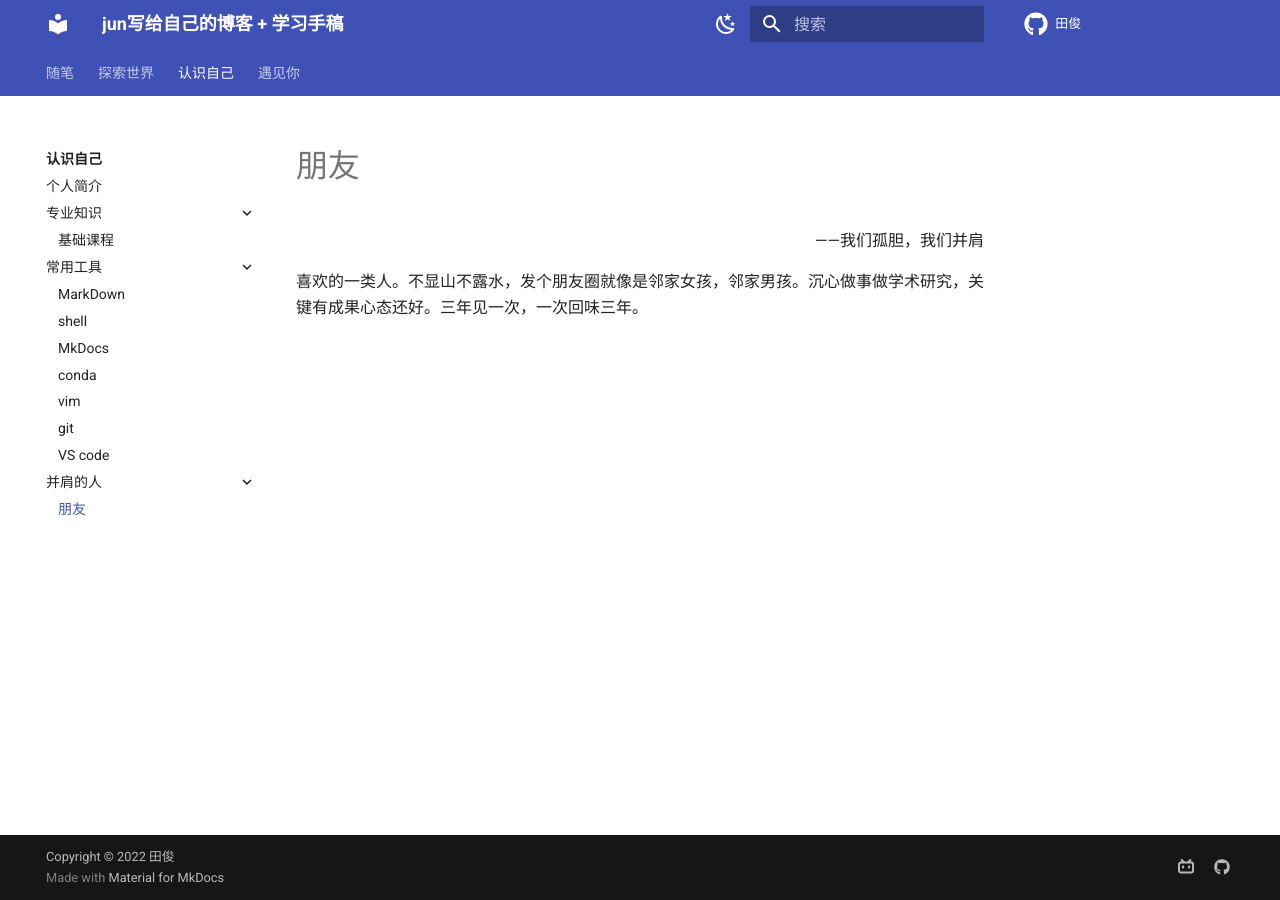
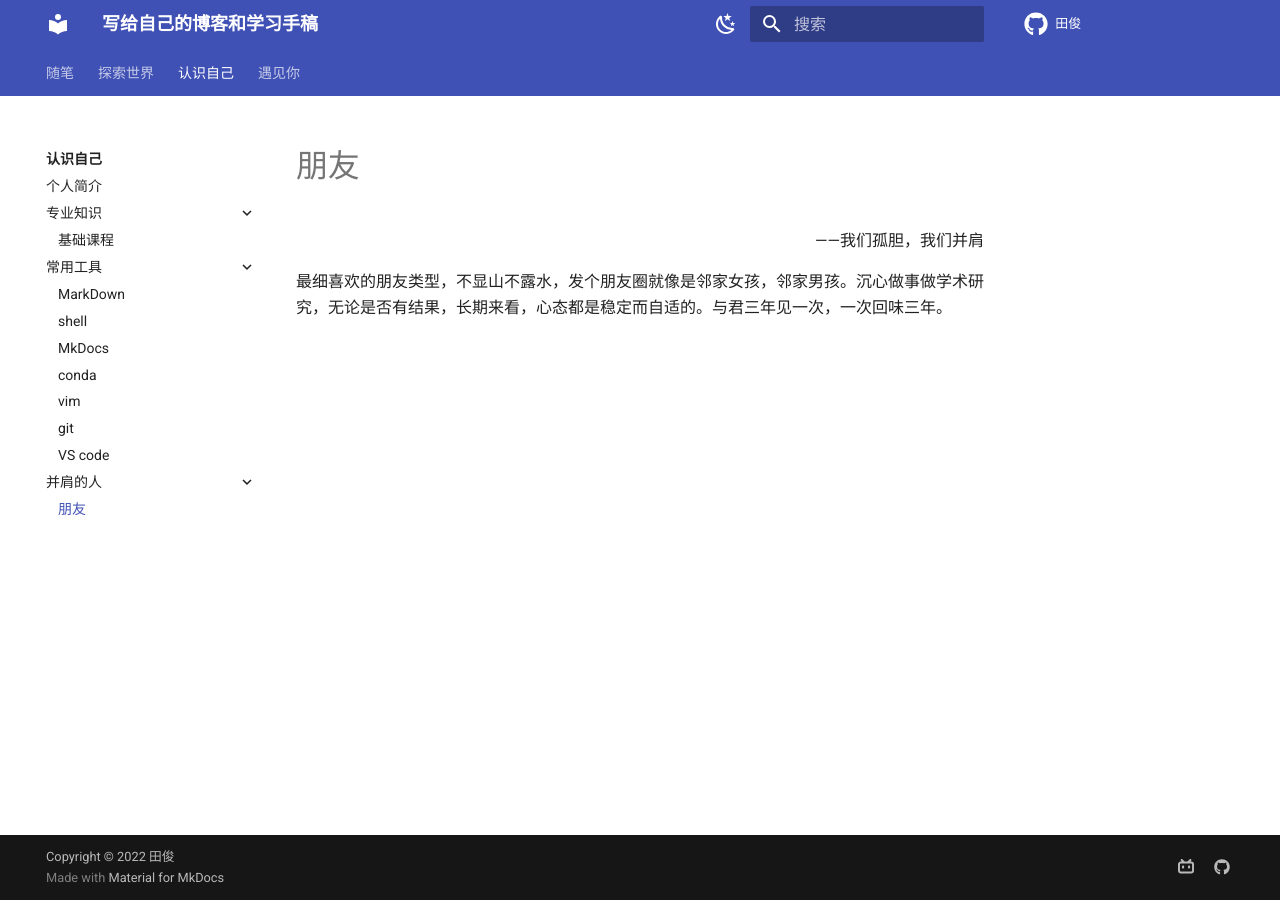
Before and after one commit to tian-jun/tian-jun.github.io, an MkDocs documentation site: the page built from docs/me/friend.md, in a window 1280 px wide. Built offline with MkDocs 1.6.1 and Material for MkDocs 9.7.7, drawn with Linux system fonts in a browser that asks for light colours.

Commit message:
网站更新

```diff
--- a/docs/me/friend.md
+++ b/docs/me/friend.md
@@ -1,3 +1,3 @@
 <p align="right"> ——我们孤胆，我们并肩 </p>
 
-喜欢的一类人。不显山不露水，发个朋友圈就像是邻家女孩，邻家男孩。沉心做事做学术研究，关键有成果心态还好。三年见一次，一次回味三年。
+最细喜欢的朋友类型，不显山不露水，发个朋友圈就像是邻家女孩，邻家男孩。沉心做事做学术研究，无论是否有结果，长期来看，心态都是稳定而自适的。与君三年见一次，一次回味三年。
--- a/mkdocs.yml
+++ b/mkdocs.yml
@@ -1,5 +1,5 @@
 # [Info]
-site_name: jun写给自己的博客 + 学习手稿 # 左上角标题
+site_name: 写给自己的博客和学习手稿 # 左上角标题
 site_url: https://github.com/juntianjob
 site_author: 田俊
 site_description: 田俊的个人网站
```
Also changed, not shown: docs/index.md (+2 -6 lines), 2 other files.
